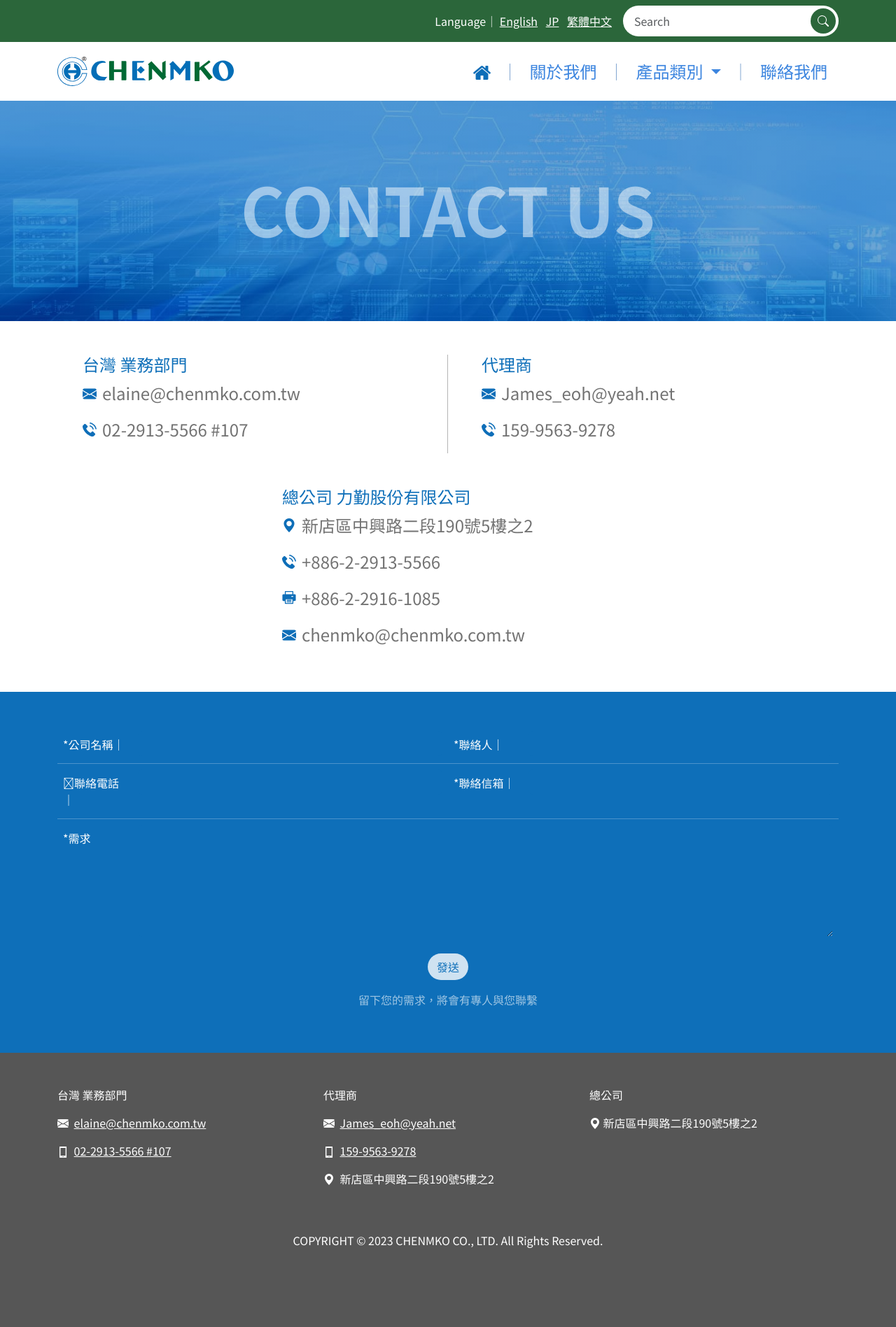
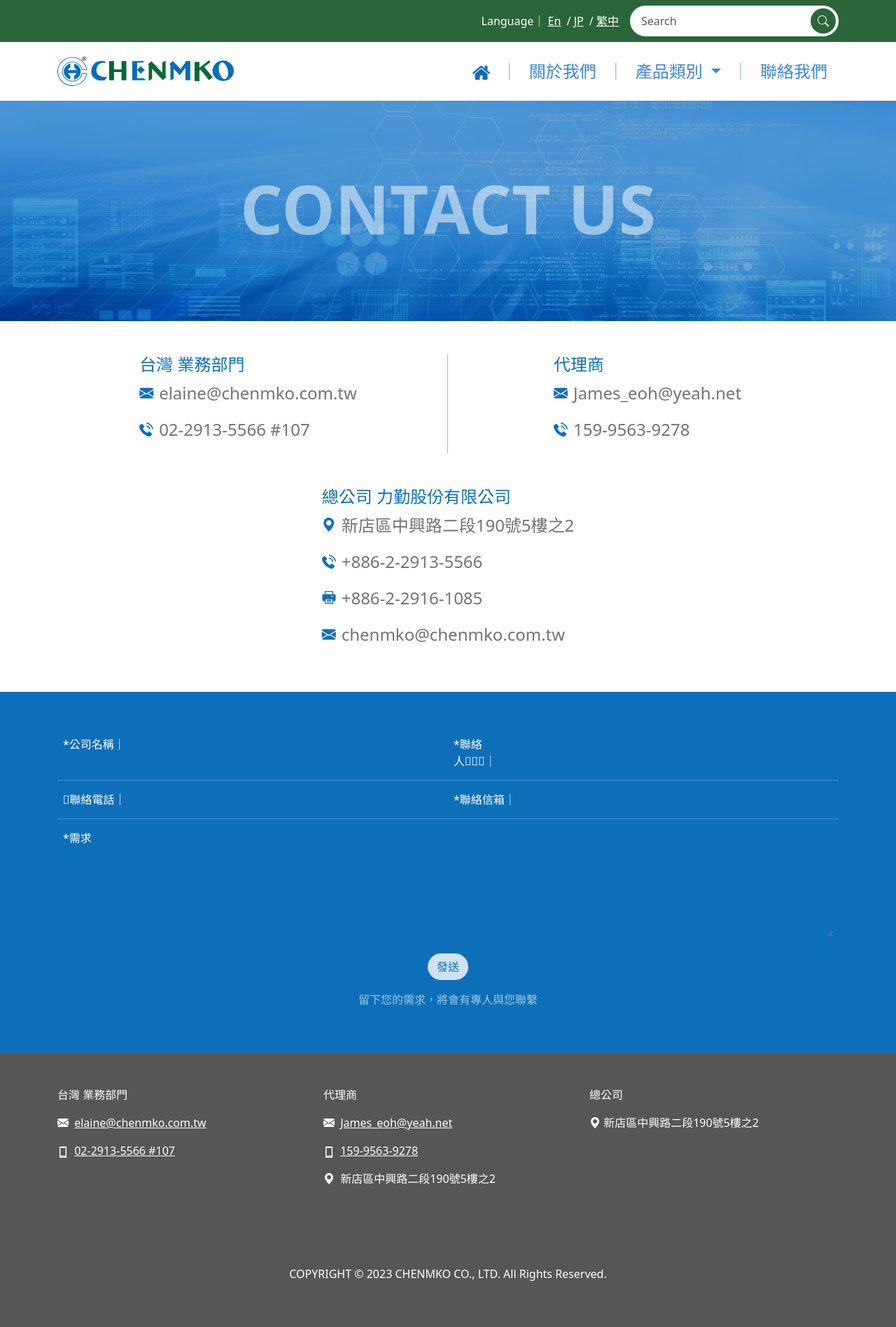
Before and after one commit to tony13382/20230301_CHENMKO_frontEnd, a website: page pages/contact.html in a window 1280 px wide. Shown: the whole page at 70% size. Drawn offline with nearby package versions, Linux system fonts and the light colour scheme.

Commit message:
更新排版、語言切換樣式、字重調整、色彩調整、

```diff
--- /dev/null
+++ b/assets/css/basic.css
@@ -0,0 +1,13 @@
+body{
+    font-family: 'Noto Sans TC', sans-serif;
+}
+.hoverLink{
+    text-decoration: underline;
+}
+.hoverLink:hover{
+    text-decoration: none;
+}
+.border-round-20{
+    border-radius: 20px;
+    overflow: hidden;
+}
--- a/pages/contact.html
+++ b/pages/contact.html
@@ -5,6 +5,8 @@
     <meta http-equiv="X-UA-Compatible" content="IE=edge">
     <meta name="viewport" content="width=device-width, initial-scale=1.0">
     <title>Contact us｜CHENMKO</title>
+    <!--import basic css file-->
+    <link rel="stylesheet" href="../assets/css/basic.css">
     <!--Bootstrap Import-->
     <link href="https://cdn.jsdelivr.net/npm/bootstrap@5.3.0-alpha1/dist/css/bootstrap.min.css" rel="stylesheet" integrity="sha384-GLhlTQ8iRABdZLl6O3oVMWSktQOp6b7In1Zl3/Jr59b6EGGoI1aFkw7cmDA6j6gD" crossorigin="anonymous">
     <link rel="stylesheet" href="https://cdn.jsdelivr.net/npm/bootstrap-icons@1.10.3/font/bootstrap-icons.css">
@@ -12,12 +14,6 @@
     <link rel="preconnect" href="https://fonts.googleapis.com">
     <link rel="preconnect" href="https://fonts.gstatic.com" crossorigin>
     <link href="https://fonts.googleapis.com/css2?family=Noto+Sans+TC:wght@300;400;700&display=swap" rel="stylesheet">
-
-    <style>
-        body{
-            font-family: 'Noto Sans TC', sans-serif;
-        }
-    </style>
 </head>
 <body>
     <nav class="d-flex flex-column p-0 sticky-top bg-white">
@@ -28,12 +24,14 @@
                     <div class="w-100 d-flex justify-content-end align-items-center">
                         <p class="d-inline-block my-0 me-2 text-white" >
                             <span>Language｜</span>
-                            <a class="pe-2 text-reset hoverOpacityToLighter"
-                                href="">English</a>
-                            <a class="pe-2 text-reset hoverOpacityToLighter"
+                            <a class="pe-1 text-reset hoverLink"
+                                href="">En</a>
+                            <span>/</span>
+                            <a class="pe-1 text-reset hoverLink"
                                 href="">JP</a>
-                            <a class="pe-2 text-reset hoverOpacityToLighter"
-                                href="">繁體中文</a>
+                            <span>/</span>
+                            <a class="pe-2 text-reset hoverLink"
+                                href="">繁中</a>
                         </p>
                         <form class="d-inline-block" name="search-product">
                             <div class="bg-white p-1 rounded-pill overflow-hidden">
@@ -107,7 +105,7 @@
                             <a class="nav-link px-lg-3 dropdown-toggle" href="#" role="button" data-bs-toggle="dropdown" aria-expanded="false">
                               產品類別
                             </a>
-                            <ul class="dropdown-menu border-0" id="category-list" style="border-radius: 0px;">
+                            <ul class="dropdown-menu border-0 text-center" id="category-list" style="border-radius: 0px;">
                                 <li><a class="dropdown-item" href="#">二極體 Diodes</a></li>
                                 <li><a class="dropdown-item" href="#">TVS</a></li>
                                 <li><a class="dropdown-item" href="#">電晶管 TR</a></li>
@@ -122,7 +120,6 @@
                     </ul>
                 </div>
             </div>
-
         </div>
     </nav>
     <section>
@@ -147,7 +144,7 @@
             </div>
         </div>
 
-        <div class="container">
+        <div class="container d-flex d-lg-block justify-content-center py-5 py-lg-0">
             <style>
                 .contact_area .contact-table-item a{
                     text-decoration: none;
@@ -174,8 +171,9 @@
                     }
                 }
             </style>
-            <div class="row  py-lg-5 py-3 d-flex justify-content-center">
-                <div class="col-12 col-lg-6 px-3 px-lg-5 contact_area border-end-inxl">
+            <div class="row py-lg-5 py-3 d-inline-block d-lg-flex justify-content-center">
+                <div class="col-12 col-lg-6 px-3 px-lg-5 contact_area border-end-inxl d-flex justify-content-lg-center">
+                    <div class="d-lg-inline-block">
                         <h3>台灣 業務部門</h3>
                         <!--信箱格式-->
                         <p class="contact-table-item d-flex align-items-end">
@@ -190,7 +188,9 @@
                             href="tel:02-2913-5566 #107">02-2913-5566 #107</a>
                         </p>
                     </div>
-                <div class="col-12 col-lg-6 px-3 px-lg-5 pt-lg-0 pt-3 contact_area">
+                </div>
+                <div class="col-12 col-lg-6 px-3 px-lg-5 pt-lg-0 pt-3 contact_area d-flex justify-content-lg-center">
+                    <div class="d-lg-inline-block">
                         <h3>代理商</h3>
                         <!--信箱格式-->
                         <p class="contact-table-item d-flex align-items-end">
@@ -205,7 +205,9 @@
                                 href="tel:159-9563-9278">159-9563-9278</a>
                         </p>
                     </div>
-                <div class="col-12 col-lg-6 px-3 px-lg-5 pt-lg-5 pt-3 contact_area">
+                </div>
+                <div class="col-12 col-lg-6 px-3 px-lg-5 pt-lg-5 pt-3 contact_area d-flex justify-content-lg-center">
+                    <div class="d-lg-inline-block">
                         <h3>總公司 力勤股份有限公司</h3>
                         <!--地址格式-->
                         <p class="contact-table-item d-flex align-items-center">
@@ -229,7 +231,7 @@
                             <a class="text-reset"
                                 href="mailto://chenmko@chenmko.com.tw">chenmko@chenmko.com.tw</a>
                         </p>
-
+                    </div>
                 </div>
             </div>
         </div>
@@ -265,7 +267,7 @@
                                     <span id="alert-companyName" class="badge rounded-pill text-bg-danger" style="display: none;">請填寫公司名稱</span>
                                 </div>
                                 <div class="" style="width: 12ch;">
-                                    <label for="inputPassword6" class="col-form-label">*聯絡人｜</label>
+                                    <label for="inputPassword6" class="col-form-label">*聯絡人&#20&#20&#20｜</label>
                                 </div>
                                 <div class="col">
                                     <input type="text" id="input-userName" class="form-control">
@@ -383,8 +385,8 @@
             }
         </style>
         <div style="background: #565656; color: #ffffff;">
-            <div class="container py-5">
-                <div class="row">
+            <div class="container py-5 d-flex d-lg-block justify-content-center">
+                <div class="row d-inline-block d-lg-flex">
                     <div class="col-12 col-lg-4 pb-5">
                         <p class="footer-title">台灣 業務部門</p>
                         <!--信箱格式-->
@@ -428,7 +430,11 @@
                             新店區中興路二段190號5樓之2
                         </p>
                     </div>
-                    <div class="col-12 pb-5">
+                </div>
+            </div>
+            <div class="container pb-5">
+                <div class="row">
+                    <div class="col-12">
                         <p class="text-center">COPYRIGHT © 2023 CHENMKO CO., LTD. All Rights Reserved.</p>
                     </div>
                 </div>
```
Also changed, not shown: pages/category.html (+23 -22 lines), pages/home.html (+28 -26 lines), pages/new-technology.html (+19 -18 lines), pages/products.html (+29 -27 lines). Lines whose indentation alone changed are shown as unchanged.
